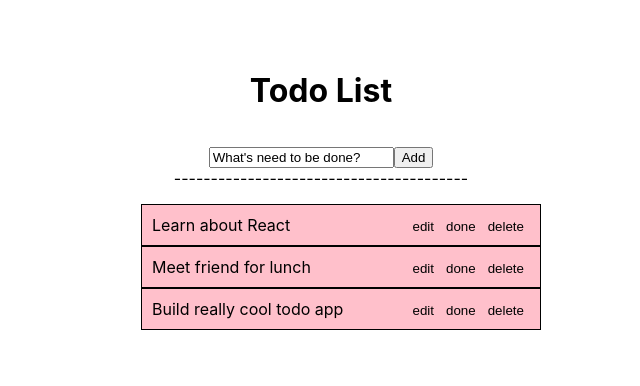
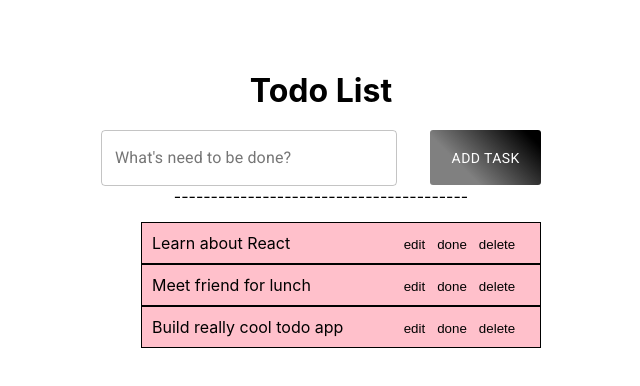
Before and after one commit to quanmeo1406/react-todo-app, a React (Create React App) app: page / in a window 1280 px wide. Shown: the top 386 px of the page, without its empty margins (319-959 px from the left). Built offline with nearby package versions, Linux system fonts and the light colour scheme.

Commit message:
+material-ui

```diff
--- a/package.json
+++ b/package.json
@@ -3,9 +3,12 @@
   "version": "0.1.0",
   "private": true,
   "dependencies": {
+    "@material-ui/core": "^4.11.2",
+    "@material-ui/icons": "^4.11.2",
     "@testing-library/jest-dom": "^5.11.8",
     "@testing-library/react": "^11.2.2",
     "@testing-library/user-event": "^12.6.0",
+    "fontsource-roboto": "^4.0.0",
     "react": "^17.0.1",
     "react-dom": "^17.0.1",
     "react-scripts": "4.0.1",
--- a/src/App.css
+++ b/src/App.css
@@ -36,6 +36,20 @@ h1 {
   margin-bottom: 20px;
 }
 
-notes__btns {
+.form {
+  width: 400px;
+}
+
+.form__input {
+  display: flex;
+  width: 100%;
+  justify-content: space-between;
+}
+
+.form__btn-wrapper {
+  margin-left: 20px;
+}
+
+.notes__btns {
   width: 35%;
 }
--- a/src/components/form.jsx
+++ b/src/components/form.jsx
@@ -1,8 +1,38 @@
 import  React, { useState, useEffect, useRef } from 'react';
+import Button from "@material-ui/core/Button";
+import { makeStyles, createMuiTheme, ThemeProvider } from '@material-ui/core/styles';
+import TextField from "@material-ui/core/TextField";
+import FormHelperText from '@material-ui/core/FormHelperText';
+import FormControl from '@material-ui/core/FormControl';
+
+const useStyles = makeStyles({
+    root: {
+        background: 'linear-gradient(45deg, gray 30%, black 90%)',
+        border: 0,
+        borderRadius: 3,
+        color: 'white',
+        height: 55,
+        padding: '0 30px',
+        whiteSpace: 'nowrap'
+    },
+    mainInput: {
+        width: '90%'
+    },
+    label: {
+        width: '100%'
+    }
+});
+
+const theme = createMuiTheme({
+    palette: {
+        primary: { main: '#000000' }
+    }
+});
+
 
 const Form = () => {
 
-    const [ newTodo, setNewTodo ] = useState('What\'s need to be done?');
+    const [ newTodo, setNewTodo ] = useState('');
     const [ todos, setTodos ] = useState([
         {
             text: "Learn about React",
@@ -23,7 +53,8 @@ const Form = () => {
     const inputRef = useRef();
     const noteRef = useRef();
     let UniqKey = 123;
-    const [ hint, setHint ] = useState('')
+    const [ isInputEmpty, setInputEmpty ] = useState(false)
+    const classes = useStyles();
 
 
     const handleSubmit = (e) => {
@@ -36,9 +67,10 @@ const Form = () => {
     const addTodo = text => {
         if ( text !== '') {
             const newTodos = [...todos, { text }]
+            setNewTodo('')
             setTodos(newTodos);
         } else {
-            setHint('Task can\'t be empty');
+            setInputEmpty(true);
         }
     };
 
@@ -71,12 +103,8 @@ const Form = () => {
         setNewTodo('');
     }
 
-    const clearHint = () => {
-        setHint('');
-    }
-
     const setTodo = todo => {
-        clearHint();
+        setInputEmpty(false);
         setNewTodo(todo);
     }
 
@@ -87,14 +115,36 @@ const Form = () => {
     return (
         <>
             <form onSubmit={handleSubmit}>
-                <p>{hint}</p>
-                <input
-                    value={newTodo}
-                    onChange={(e) => setTodo(e.target.value)}
-                    onFocus={clearInput}
-                    ref={inputRef}
-                />
-                <button type="submit" alt="add-note">Add</button>
+
+                <div className="form__input">
+                    <ThemeProvider theme={theme}>
+                        <FormControl   className={classes.label}>
+                            <TextField
+                                id="outlined-basic"
+                                label="What's need to be done?"
+                                value={newTodo}
+                                variant="outlined"
+                                onChange={(e) => setTodo(e.target.value)}
+                                onFocus={clearInput}
+                                ref={inputRef}
+                                className={classes.mainInput}
+                                aria-describedby="component-error-text"
+                            />
+
+                            { !isInputEmpty ?
+                                <></>
+                                :
+                                <>
+                                    <FormHelperText id="component-error-text">Task can't be empty</FormHelperText>
+                                </>
+                            }
+                        </FormControl>
+                    </ThemeProvider>
+                    {/*<div className="form__btn-wrapper">*/}
+                        <Button type="submit" alt="add-note" className={classes.root}>Add task</Button>
+                    {/*</div>*/}
+                </div>
+
                 <div className="notes">----------------------------------------
                     <ul>
                         {todos.map((todo, inx) => (
--- a/src/index.js
+++ b/src/index.js
@@ -3,6 +3,7 @@ import ReactDOM from 'react-dom';
 import './index.css';
 import App from './App';
 import reportWebVitals from './reportWebVitals';
+import 'fontsource-roboto';
 
 ReactDOM.render(
   <React.StrictMode>
```
Also changed, not shown: 2 other files (tests, documents, lock files or other folders).
